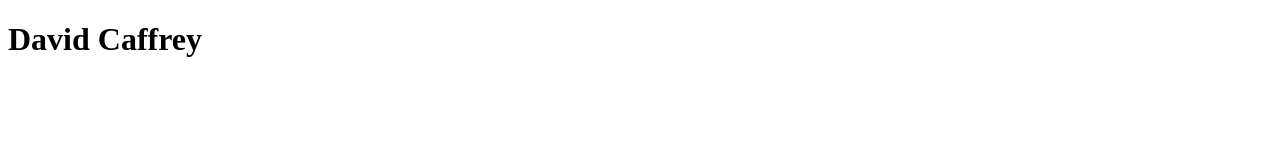
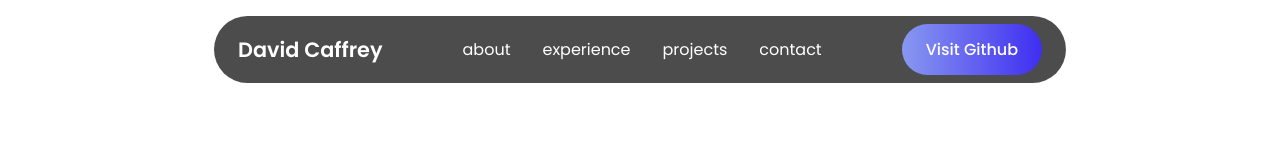
Before and after one commit to DavidCaffrey/davidcaffrey.com, a plain HTML site: page index.html in a window 1280 px wide. Drawn offline with Linux system fonts and the light colour scheme.

Commit message:
header section complete

```diff
--- a/index.html
+++ b/index.html
@@ -3,13 +3,35 @@
   <head>
     <meta charset="utf-8">
     <meta http-equiv="X-UA-Compatible" content="IE=edge">
-    <title></title>
+    <title>David Caffrey</title>
     <meta name="description" content="">
     <meta name="viewport" content="width=device-width, initial-scale=1">
+    <link rel="preconnect" href="https://fonts.googleapis.com">
+<link rel="preconnect" href="https://fonts.gstatic.com" crossorigin>
+<link href="https://fonts.googleapis.com/css2?family=Poppins:wght@400;500;600;700&display=swap" rel="stylesheet">
     <link rel="stylesheet" href="style.css">
+    <link rel="stylesheet" href="https://cdnjs.cloudflare.com/ajax/libs/font-awesome/6.7.2/css/all.min.css">
   </head>
   <body>
-   <h1>David Caffrey</h1>
+    <header class="header">
+      <a href="#" class="logo"><span>David Caffrey</span></a>
+      <ul class="nav-links">
+        <li>
+          <a href="#about">about</a>
+        </li>
+        <li>
+          <a href="#experience">experience</a>
+        </li>
+        <li>
+          <a href="#projects">projects</a>
+        </li>
+        <li>
+          <a href="#contact">contact</a>
+        </li>
+      </ul>
+      <i class="fa-solid fa-bars" id="menu-icon"></i>
+      <button class="visit-btn">Visit Github</button>
+    </header>
 
     <script src="app.js" async defer></script>
   </body>
--- a/style.css
+++ b/style.css
@@ -0,0 +1,93 @@
+*{
+   margin: 0;
+  padding: 0;
+  box-sizing: border-box;
+  font-family: 'Poppins', serif;
+  text-decoration: none;
+  scroll-behavior: smooth;
+  list-style: none;
+}
+
+header{
+  position: fixed;
+  top: 1rem;
+  left: 50%;
+  transform: translateX(-50%);
+  display: flex;
+  justify-content: center;
+  align-items: center;
+  gap: 5rem;
+  background-color: rgba(0, 0, 0, 0.703);
+  backdrop-filter: blur(9px);
+  color: white;
+  padding: 0.5rem 1.5rem;
+  border-radius:3rem;
+  z-index: 1000;
+
+}
+
+.logo{
+  color: white;
+  font-size: 1.3rem;
+  font-weight: 600;
+  text-wrap: nowrap;
+  transition: 0.3s ease-in-out;
+
+}
+
+.logo:hover{
+  transform: scale(1.1);
+
+}
+
+.nav-links{
+  display: flex;
+  gap: 2rem;
+
+}
+
+li a{
+  position: relative;
+  color:white;
+  font-weight: 300;
+
+}
+
+li a::before{
+  position: absolute;
+  content: '';
+  width: 0;
+  left: 0;
+  height: 5px;
+  top: 25px;
+  border-radius: 1rem;
+  transition: 0.3s ease-in-out;
+  background: linear-gradient(to right, rgb(136, 152, 240), rgb(63, 46, 241));
+}
+
+li a:hover::before{
+  width: 100%;
+}
+
+.visit-btn{
+  padding: 0.8rem 1.5rem;
+  border-radius: 3rem;
+  border: none;
+  font-weight: 500;
+  font-size: 1rem;
+  color: white;
+  cursor: pointer;
+  text-wrap: nowrap;
+  transition: 0.3s ease-in-out;
+  background: linear-gradient(to right, rgb(136, 152, 240), rgb(63, 46, 241));
+}
+
+.visit-btn:hover{
+  background: linear-gradient(to right,rgb(63, 46, 241),rgb(136, 152, 240) );
+  transform: scale(1.03);
+}
+
+#menu-icon{
+  display: none;
+
+}
```
